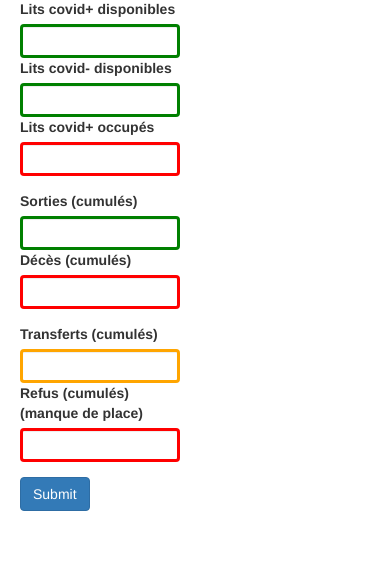
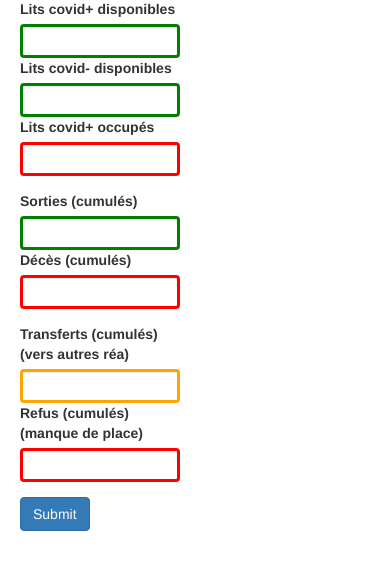
Before and after one commit to icubam/icubam, a Python web app: template icubam/www/templates/update_form.html in a window 390 px wide. Shown: the part 101-671 px from the top of the page. Run offline with Jinja, Linux system fonts and the light colour scheme; the template is opened without the code that fills it, so the values that code supplies are empty; some libraries are stand-ins or nearby versions.

Commit message:
some fixes for the phone display

```diff
--- a/icubam/www/templates/update_form.html
+++ b/icubam/www/templates/update_form.html
@@ -68,7 +68,9 @@
 
         <div class="form-row">
           <div class="form-elem average">
-            <label for="n_covid_transfered" class="form-label">Transferts (cumulés)
+            <label for="n_covid_transfered" class="form-label">
+              Transferts (cumulés)<br/>
+              (vers autres réa)
             </label>
             <div>
               <input
```
